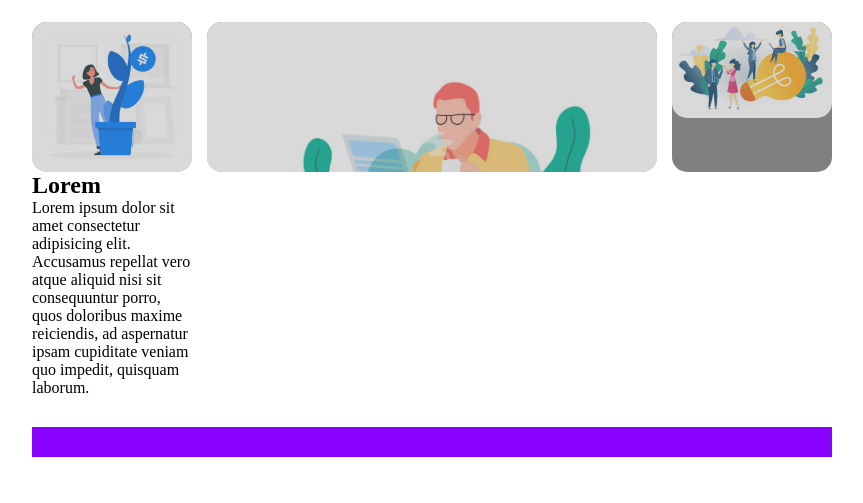
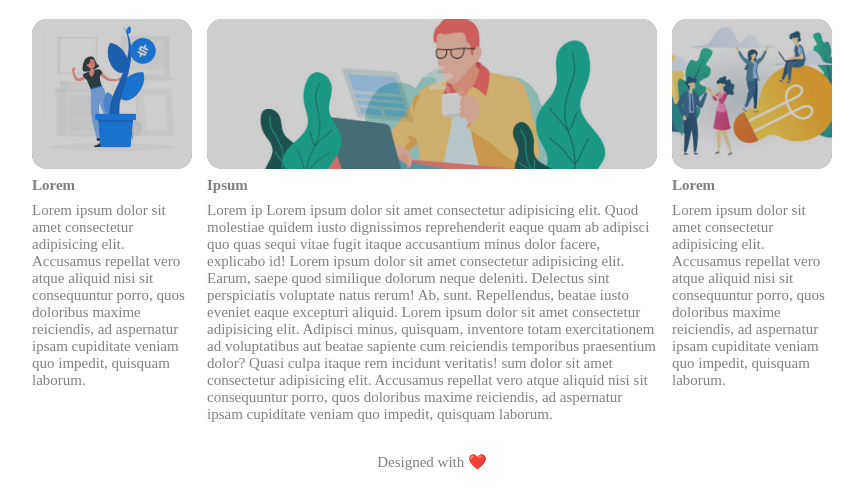
Before and after one commit to Davidebaiocchi/htmlcss-wp, a plain HTML site: page index.html in a window 1280 px wide. Shown: the part 550-1053 px from the top of the page, without its empty margins (208-1071 px from the left). Before the commit the page ends 1027 px from the top, so only its background shows below. Drawn offline with Linux system fonts and the light colour scheme.

Commit message:
End end end

```diff
--- a/css/style.css
+++ b/css/style.css
@@ -84,28 +84,55 @@ nav a {
     margin: 0 15px;
 }
 
- img {
-     width: 100%;
-    opacity: 70%;
-    border-radius: 15px;
-
- }
-
 .section2 {
     width: 20%;
     float: left;
 }
 
 .bgc-grey {
-    background-color: grey;
+    background-color: rgba(87, 87, 87, 0.979);
     border-radius: 15px;
     height: 150px;
     overflow: hidden;
+
+}
+
+#img1 {
+    background-image: url(../img/img-1.jpg);
+    height: 100%;
+    background-position:center;
+    background-size: cover;
+    opacity: 70%;
+}
+
+#img2 {
+    background-image: url(../img/banner-2.jpg);
+    height: 100%;
+    background-position:center;
+    background-size: cover;
+    opacity: 70%;
+}
+
+#img3 {
+    background-image: url(../img/img-3.jpg);
+    height: 100%;
+    background-position:center;
+    background-size: cover;
+    opacity: 70%;
 }
 
 /* FOOTER */
 .container4 {
-    background-color: #8801fe;
     height: 30px;
     margin-bottom: 20px;
+    text-align: center;
 }
+
+.lorem {
+    margin: 8px 0;
+}
+
+p, h2{
+    color: grey;
+    font-size: 15px;
+}
--- a/index.html
+++ b/index.html
@@ -52,30 +52,50 @@
             </div>
 
             <div class="section2">
+
                 <div class="bgc-grey">
-                    <img src="img/img-1.jpg" alt="">
+                    <div id="img1">
+
+                    </div>
+                    <!-- <img src="img/img-1.jpg" alt=""> -->
                 </div>
-                <div>
+                <div class="lorem" >
                     <h2>
                         Lorem
                     </h2>
-                    <p>
-                         Lorem ipsum dolor sit amet consectetur adipisicing elit. Accusamus repellat vero atque aliquid nisi sit consequuntur porro, quos doloribus maxime reiciendis, ad aspernatur ipsam cupiditate veniam quo impedit, quisquam laborum.
-                    </p>
                 </div>
+                <p>
+                    Lorem ipsum dolor sit amet consectetur adipisicing elit. Accusamus repellat vero atque aliquid nisi sit consequuntur porro, quos doloribus maxime reiciendis, ad aspernatur ipsam cupiditate veniam quo impedit, quisquam laborum.
+                </p>
             </div>
 
             <div class="section3">
                 <div class="bgc-grey">
-                    <img src="img/banner-2.jpg" alt="">
+                   <div id="img2"></div>
                 </div>
+                <div class="lorem" >
+                    <h2>
+                        Ipsum
+                    </h2>
+                </div>
+                <p>
+                    Lorem ip Lorem ipsum dolor sit amet consectetur adipisicing elit. Quod molestiae quidem iusto dignissimos reprehenderit eaque quam ab adipisci quo quas sequi vitae fugit itaque accusantium minus dolor facere, explicabo id! Lorem ipsum dolor sit amet consectetur adipisicing elit. Earum, saepe quod similique dolorum neque deleniti. Delectus sint perspiciatis voluptate natus rerum! Ab, sunt. Repellendus, beatae iusto eveniet eaque excepturi aliquid. Lorem ipsum dolor sit amet consectetur adipisicing elit. Adipisci minus, quisquam, inventore totam exercitationem ad voluptatibus aut beatae sapiente cum reiciendis temporibus praesentium dolor? Quasi culpa itaque rem incidunt veritatis!  sum dolor sit amet consectetur adipisicing elit. Accusamus repellat vero atque aliquid nisi sit consequuntur porro, quos doloribus maxime reiciendis, ad aspernatur ipsam cupiditate veniam quo impedit, quisquam laborum.
+                </p>
 
             </div>
 
             <div class="section2">
                 <div class="bgc-grey">
-                    <img src="img/img-3.jpg" alt="">
+                    <div id="img3"></div>
                 </div>
+                <div class="lorem" >
+                    <h2>
+                        Lorem
+                    </h2>
+                </div>
+                <p>
+                    Lorem ipsum dolor sit amet consectetur adipisicing elit. Accusamus repellat vero atque aliquid nisi sit consequuntur porro, quos doloribus maxime reiciendis, ad aspernatur ipsam cupiditate veniam quo impedit, quisquam laborum.
+                </p>
             </div>
 
         </div>
@@ -84,7 +104,9 @@
 
     <footer>
         <div class="container4">
-
+            <p>
+                Designed with ❤️
+            </p>
         </div>
     </footer>
 
```
